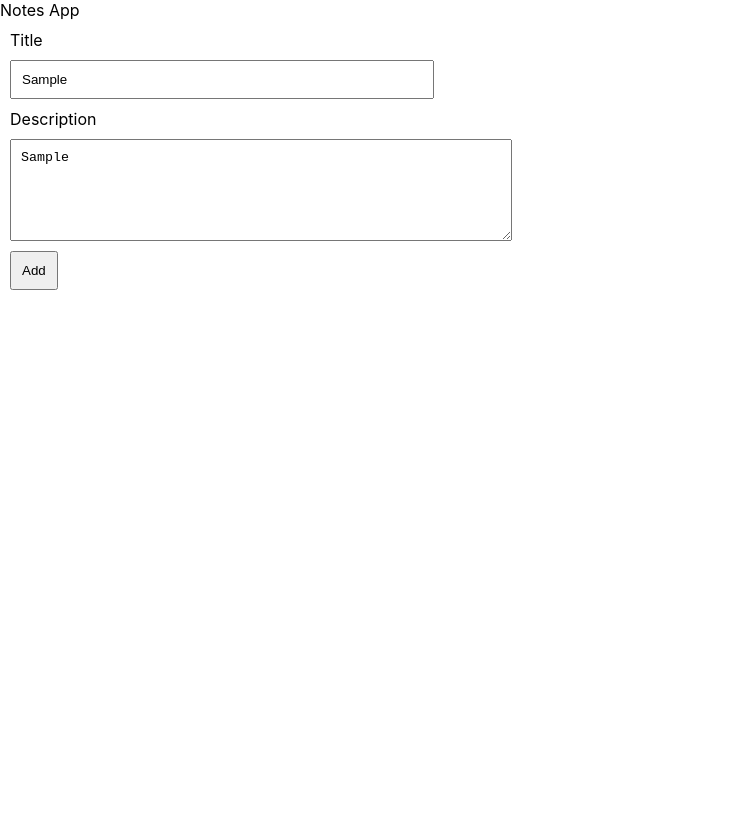
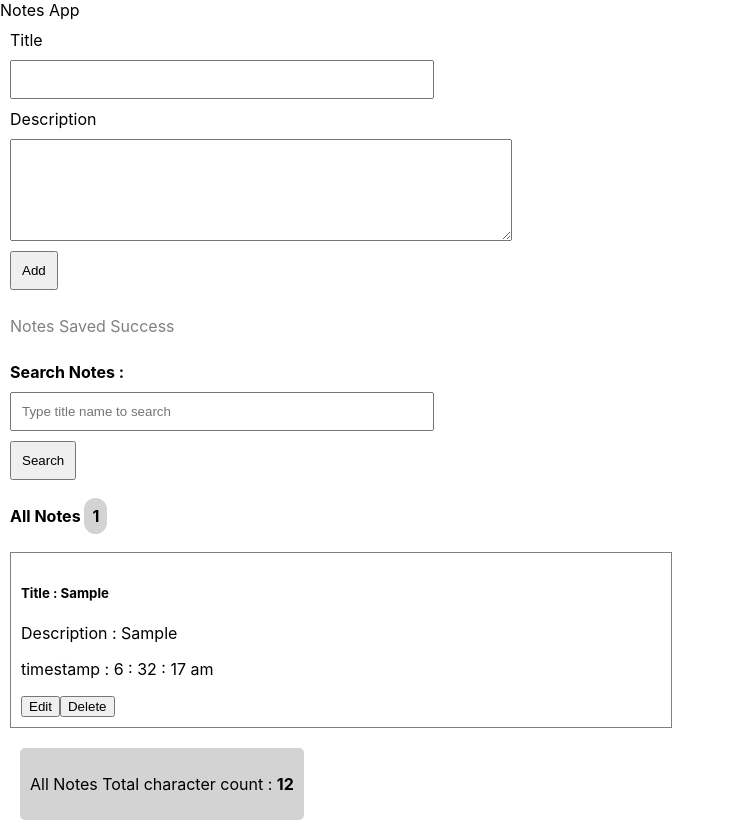
Before and after one commit to ManojCodeNew/NotesApp, a React (Create React App) app: page / in a window 1280 px wide. Both pictures are taken after typing "Sample", "Sample" into the empty fields and a click on the button "Add". Shown: the whole page, without its empty margins (0-734 px from the left). Before the commit the page ends 800 px from the top, so only its background shows below. Built offline with nearby package versions, Linux system fonts and the light colour scheme.

Commit message:
notes-app: finish all featurs add notes and save , search by title, list notes, delete notes , update notes, display count of notes, show total character in all notes

```diff
--- a/src/App.js
+++ b/src/App.js
@@ -1,5 +1,6 @@
-import { useEffect, useState } from "react";
+import { useCallback, useEffect, useMemo, useRef, useState } from "react";
 import { useLocalStorage } from "./Hooks/useLocalStorage";
+import CharCalculation from "./Components/CharCalculation";
 
 const styles = {
   main: {
@@ -22,19 +23,64 @@ const styles = {
     width: 'fit-content',
     padding: '10px',
     cursor: 'pointer'
+  },
+  status: {
+    color: 'gray'
+  },
+  allNote: {
+    fontWeight: 'bold'
+  },
+  count: {
+    backgroundColor: 'lightgray',
+    padding: '8px',
+    borderRadius: '50px'
+  },
+  noteCardMain: {
+    display: 'flex',
+    flexDirection: 'column',
+  },
+  noteCard: {
+    borderWidth: '1px',
+    borderColor: 'gray',
+    borderStyle: 'solid',
+    padding: '10px',
+    width: '80vh',
+
+  },
+  searchedNoteCard: {
+    borderWidth: '1px',
+    borderColor: 'gray',
+    borderStyle: 'solid',
+    padding: '10px',
+    width: '80vh',
+    backgroundColor: 'lightgray'
+
   }
+
 }
 
 
 function App() {
+
   const [notes, setNotes] = useState({
     title: '',
     description: '',
     timestamp: 0
   })
-  // const [allNotes, setAllNotes] = useState([]);
+  const [status, setStatus] = useState(null);
+  const [noteOp, setNoteOp] = useState("Add");
+  const [updateId, setUpdateId] = useState();
+  const [searchedNote, setSearchedNote] = useState();
+  const [searchText, setSearchText] = useState();
+  const titleRef = useRef();
+  // const statusRef = useRef();
+
   const [value, setValue] = useLocalStorage('allNotes', [])
+  // Input Focus
+  useEffect(() => { titleRef.current.focus(); }, [])
+  // useEffect(() => { statusRef.current.scrollIntoView({ behavior: 'smooth' }); }, [status, value])
 
+  // Add Note Logics
   function handleChangeTitle(event) {
     setNotes(prev => ({
       ...prev,
@@ -50,26 +96,143 @@ function App() {
   }
 
   function addNotes() {
+    if (notes.title.length === 0 || notes.description.length === 0) {
+      alert("Empty title/description acceptable to save")
+      return
+    }
+
     let newNote = { ...notes, timestamp: new Date() }
     setNotes(newNote)
     let updatedNotes = [...value, newNote]
+    setValue(updatedNotes);
+    setStatus("Notes Saved Success")
+    setNotes({
+      title: '',
+      description: '',
+      timestamp: ''
+    })
+  }
+
+  // Count total count logic
+  const totalCharCount = useCallback(() => {
+    console.log("total Char calculated");
+    return value.reduce((result, note) => {
+      return result += note.title.length + note.description.length
+    }, 0);
+
+  }, [value]);
+
+  // Format fetched Date Object
+  const getFormatedTime = (dateString) => {
+    let dateObject = new Date(dateString);
+    let hour = dateObject.getHours();
+    let minutes = dateObject.getMinutes();
+    let seconds = dateObject.getSeconds();
+    let amPm = hour < 12 ? 'am' : 'pm';
+
+    return hour + " : " + minutes + " : " + seconds + " " + amPm;
+  }
+
+  // Notes Total count
+  const notesTotalCount = useMemo(() => value.length, [value])
+
+  // delete note logic
+  function deleteNote(index) {
+    let updatedNotes = value.filter((_, noteIndex) => noteIndex !== index)
     setValue(updatedNotes)
-    console.log(value);
+    setStatus("Note deleted success.")
   }
-  console.log("local storaged data : ", value);
+
+  // Update note logics
+  function setUpdateData(index) {
+    let updateAbleNotes = value.find((_, noteIndex) => noteIndex === index)
+    setNotes({
+      title: updateAbleNotes.title,
+      description: updateAbleNotes.description,
+    })
+    setNoteOp("Edit")
+    setUpdateId(index);
+  }
+
+  function updateNotes() {
+    if (notes.title.length === 0 || notes.description.length === 0) {
+      alert("Empty title/description acceptable to update")
+      return
+    }
+
+    let updatedNotesData = value.map((note, index) =>
+    (updateId === index
+      ? { title: notes.title, description: notes.description, timestamp: new Date() }
+      : note)
+    )
+
+    setValue(updatedNotesData);
+    setStatus("Notes Updated Success")
+    setNotes({
+      title: '',
+      description: '',
+      timestamp: ''
+    })
+    setUpdateId(null)
+    setNoteOp('Add')
+  }
+
+  // Search note logics
+  function search() {
+    let note = value.find(item => item.title === searchText)
+    if (note === undefined) {
+      setStatus("Search failed");
+      alert("Not Found")
+      return
+    }
+
+    setSearchedNote(note)
+    setStatus("Searched Success");
+  }
 
   return (
     <div >
       Notes App
-
+      {/* Add notes */}
       <div style={styles.main}>
         <label >Title</label>
-        <input style={styles.title} type='text' value={notes.title} onChange={(e) => handleChangeTitle(e)} />
+        <input style={styles.title} type='text' ref={titleRef} value={notes.title} onChange={(e) => handleChangeTitle(e)} />
         <label >Description</label>
         <textarea style={styles.textarea} value={notes.description} onChange={(e) => handleChangeDes(e)} />
-        <button style={styles.addBtn} onClick={() => addNotes()}>Add</button>
+        <button style={styles.addBtn} onClick={() => noteOp === 'Add' ? addNotes() : updateNotes()}>{noteOp}</button>
+        <p style={styles.status} >{status}</p>
       </div>
 
+      {/* Search */}
+      <div style={styles.main}>
+        <label style={styles?.allNote}>Search Notes : </label>
+        <input type="text" placeholder="Type title name to search" style={styles.title} value={searchText} onChange={(e) => setSearchText(e.target.value)} />
+        <button style={styles.addBtn} onClick={() => search()}>Search</button>
+        {searchedNote && (
+          <div style={styles.searchedNoteCard}>
+            <p>Title : {searchedNote.title}</p>
+            <p>Description : {searchedNote.description}</p>
+            <p>timestamp : {getFormatedTime(searchedNote.timestamp)}</p>
+          </div>
+        )}
+      </div>
+
+      {/* list notes */}
+      <div style={styles.main}>
+        <p style={styles.allNote}>All Notes  <span style={styles.count}>{notesTotalCount}</span></p>
+        <div style={styles.noteCardMain}>
+          {value && value.map((note, index) => (
+            <div key={index} style={styles.noteCard} >
+              <h5>Title : {note.title}</h5>
+              <p>Description : {note.description}</p>
+              <p>timestamp : {getFormatedTime(note.timestamp)}</p>
+              <button onClick={() => setUpdateData(index)}>Edit</button>
+              <button onClick={() => deleteNote(index)}>Delete</button>
+            </div>
+          ))}
+        </div>
+        <CharCalculation totalCharCount={totalCharCount} />
+      </div>
     </div>
   );
 
--- /dev/null
+++ b/src/Components/CharCalculation.jsx
@@ -0,0 +1,20 @@
+import React from 'react'
+const styles = {
+    main: {
+        margin: '10px',
+        width: 'fit-content',
+        height: 'fit-content',
+        padding: '10px',
+        borderRadius: '5px',
+        backgroundColor: 'lightgray'
+    }
+}
+const CharCalculation = React.memo(({ totalCharCount }) => {
+    return (
+        <div style={styles.main}>
+            <p> All Notes Total character count : <b>{totalCharCount()}</b></p>
+        </div>
+    )
+})
+
+export default CharCalculation
--- a/src/Hooks/useLocalStorage.js
+++ b/src/Hooks/useLocalStorage.js
@@ -1,11 +1,10 @@
-import React, { useEffect, useState } from 'react'
+import { useEffect, useState } from 'react'
 
 function getLocalStorageData(key, initialValue) {
     const savedData = JSON.parse(localStorage.getItem(key));
     if (savedData) {
         return savedData
     }
-    console.log("Initial value on get :", initialValue);
 
     return initialValue;
 }
@@ -16,6 +15,7 @@ export function useLocalStorage(key, initialValue) {
     })
 
     useEffect(() => {
+        console.log("fetched localStorage data");
         localStorage.setItem(key, JSON.stringify(value));
     }, [value])
 
```
